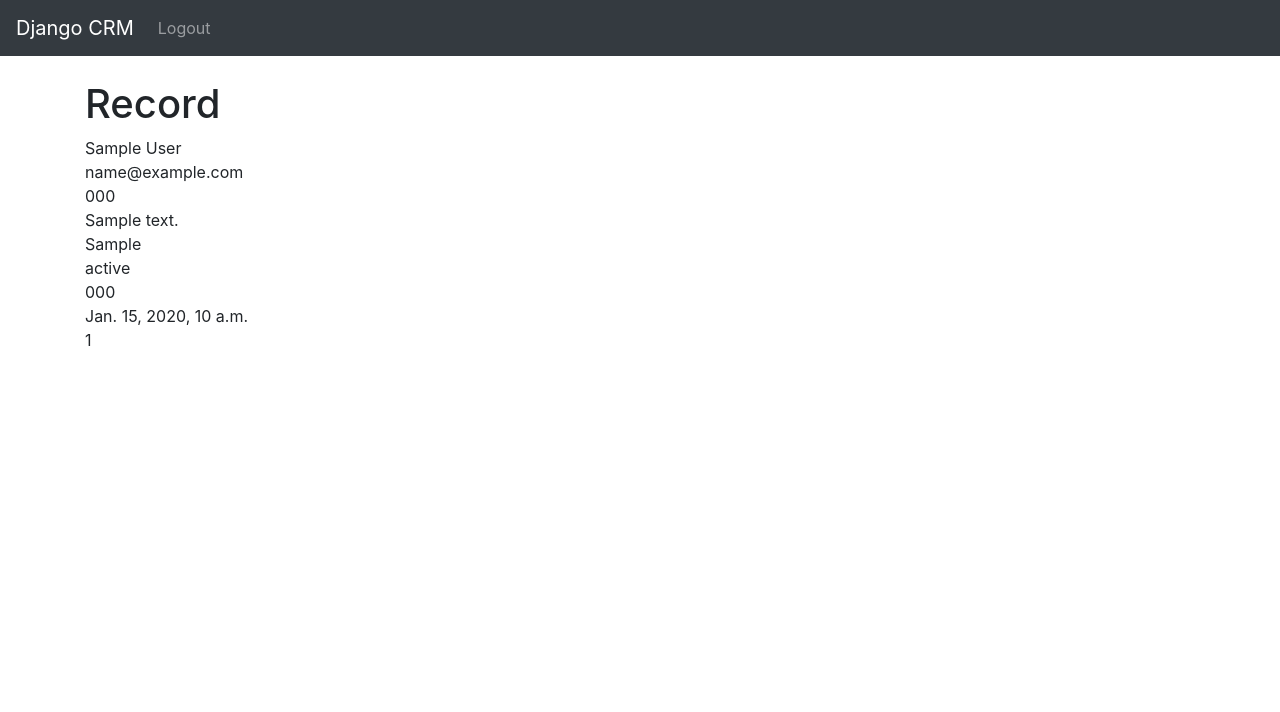
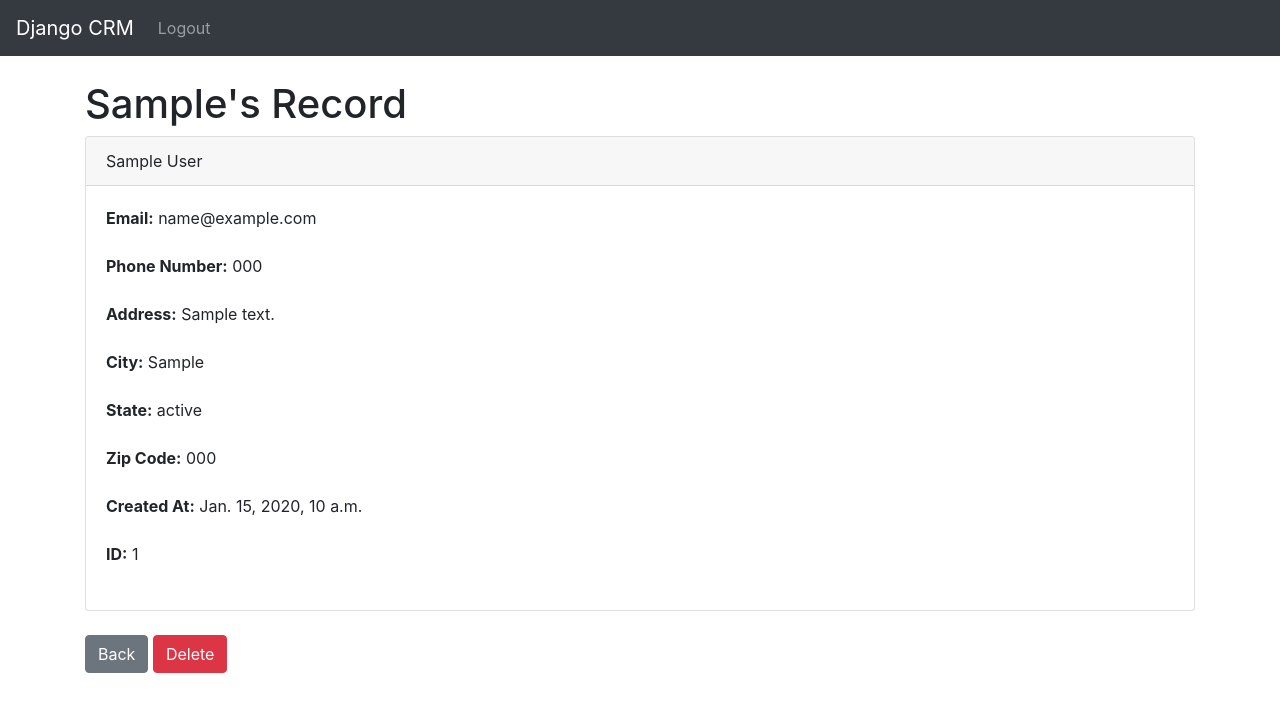
Before and after one commit to Demo-23home/CRM, a Django app: page /home/record/1 in a window 1280 px wide. Shown: the top 712 px of the page. Run offline with Django 4.2, Linux system fonts and the light colour scheme; a user stored in the database is signed in; tables that the repository leaves empty hold one stand-in row (values such as "Sample post"); some libraries are stand-ins or nearby versions.

Commit message:
Customer Recored Customize, Dlete

```diff
--- a/website/templates/website/record.html
+++ b/website/templates/website/record.html
@@ -1,23 +1,38 @@
 {% extends "website/base.html" %}
 
 {% block title %}
-
+{{customer_record.first_name}}'s Record
 {% endblock title %}
 
 {% block content %}
 
 
-<h1>Record</h1>
-{{ customer_record.first_name }} {{ customer_record.last_name }} <br>
+<h1>{{customer_record.first_name}}'s Record</h1>
+<div class="card">
+    <div class="card-header">
+        {{ customer_record.first_name }} {{ customer_record.last_name }}
+    </div>
+    <div class="card-body">
+
+      <p class="card-text">
+       <strong>Email:</strong> {{ customer_record.email }}<br><br>
+       <strong>Phone Number:</strong> {{ customer_record.phone_number }}<br><br>
+       <strong>Address:</strong> {{ customer_record.address }}<br><br>
+       <strong>City:</strong> {{ customer_record.city }}<br><br>
+       <strong>State:</strong> {{ customer_record.state }}<br><br>
+       <strong>Zip Code:</strong> {{ customer_record.zip_code }}<br><br>
+       <strong>Created At:</strong> {{ customer_record.created_at }}<br><br>
+       <strong>ID:</strong> {{customer_record.id}}<br><br>
+    </p>
+    </div>
+  </div>
+<br>
+
+<a href="{% url 'website:home' %}" class="btn btn-secondary">Back</a>
+<a href="{% url 'website:delete_record' customer_record.id %}" class="btn btn-danger">Delete</a>
 
 
-    {{ customer_record.email }}<br>
-    {{ customer_record.phone_number }}<br>
-    {{ customer_record.address }}<br>
-    {{ customer_record.city }}<br>
-    {{ customer_record.state }}<br>
-    {{ customer_record.zip_code }}<br>
-    {{ customer_record.created_at }}<br>
-    {{customer_record.id}}<br>
+
+
 
 {% endblock content %}
--- a/website/urls.py
+++ b/website/urls.py
@@ -12,4 +12,5 @@ urlpatterns = [
     path('logout/',user_logout,name='logout'),
     path('register/',register,name='register'),
     path('record/<int:pk>',customer_record,name='customer_record'),
+    path('delete/<int:pk>',delete_record,name='delete_record'),
 ]
--- a/website/views.py
+++ b/website/views.py
@@ -72,5 +72,19 @@ def customer_record(request, pk):
         customer_record = Record.objects.get(id = pk)
         return render(request,'website/record.html',{'customer_record':customer_record})
     else:
-        messages.success("You Must Be logged In to View these Records")
+        messages.success(request, "You Must Be logged In to View these Records")
         return redirect('website:home')
+
+
+
+
+
+def delete_record(request, pk):
+    if request.user.is_authenticated:
+        record = Record.objects.get(id=pk)
+        record.delete()
+        messages.success(request, "The Recored Has Been Deleted Successfully")
+        return redirect('website:home')
+    else:
+        messages.success(request, "You Must Be logged In to Delte this Record")
+        return redirect('website:home')
```
